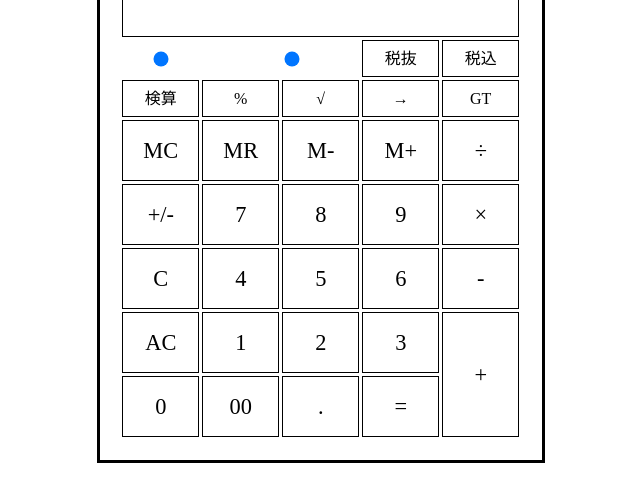
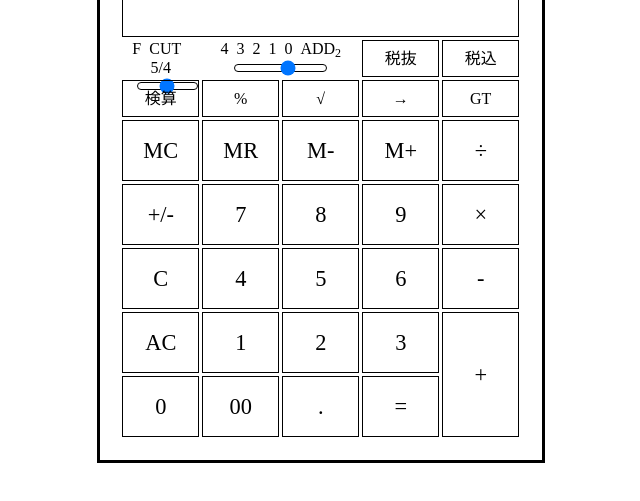
Before and after one commit to LordRyu-Dev/Trial-A-Calc, a plain HTML site: page index.html in a window 1280 px wide. Shown: the part 113-614 px from the top of the page, without its empty margins (319-959 px from the left). Drawn offline with Linux system fonts and the light colour scheme.

Commit message:
selecter

```diff
--- a/index.html
+++ b/index.html
@@ -31,11 +31,15 @@
         </div>
       </div>
       <div class="halfKeys">
-				<div class="rangeSmall">
-					<input type="range" id="roundingRange" min="0" max="2" step="1" ></input>
+        <div class="smallSpace">
+          <p><span id="fullSwitch">F</span>&ensp;<span id="cutSwitch">CUT</span>&ensp;<span id="roundingSwitch">5/4</span></p>
+          <input type="range" id="roundSelect" min="0" max="2" step="1" />
         </div>
-				<div class="rangeLarge">
-				<input type="range" id="digitRange" min="0" max="5" step="1" ></input>
+        <div class="largeSpace">
+          <p>
+            <span>4</span>&ensp;<span>3</span>&ensp;<span>2</span>&ensp;<span>1</span>&ensp;<span>0</span>&ensp;<span>ADD<sub>2</sub></span>
+          </p>
+          <input type="range" id="pointSelect" min="0" max="5" step="1" />
         </div>
         <button id="tax_ex" class="shortKey">税抜</button>
         <button id="tax_in" class="shortKey">税込</button>
--- a/styles/style.css
+++ b/styles/style.css
@@ -65,30 +65,34 @@ button.shortKey {
   border: solid black 0.1rem;
 }
 
-.rangeSmall {
+.smallSpace {
   width: 4.8rem;
   height: 2.3rem;
   margin: 0.1rem 0.1rem;
 }
 
-#roundingRange {
+#roundSelect {
   display: inline-block;
   width: 3.8rem;
-	height: 1.9rem;
-	margin: 0.2rem 0.5rem;
+  height: 0.5rem;
+  margin: 0 0.9rem 0.2rem;
+  border: solid 1px black;
+  border-radius: 0.4rem;
 }
 
-.rangeLarge {
+.largeSpace {
   width: 9.8rem;
   height: 2.3rem;
   margin: 0.1rem 0.1rem;
 }
 
-#digitRange {
+#pointSelect {
   display: inline-block;
-	width: 7.8rem;
-	height: 1.9rem;
-	margin: 0.2rem 1rem;
+  width: 5.8rem;
+  height: 0.5rem;
+  margin: 0 0.9rem 0.2rem;
+  border: solid 1px black;
+  border-radius: 0.4rem;
 }
 
 button.tallKey {
```
Lines whose indentation alone changed are shown as unchanged.
